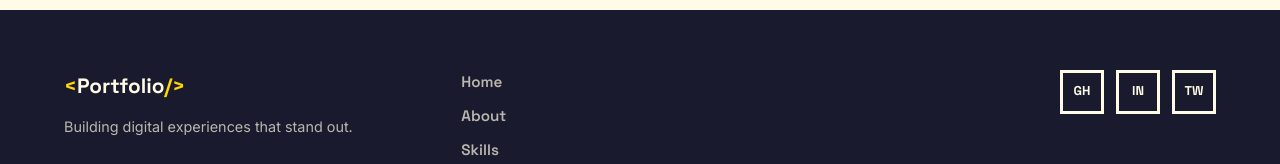
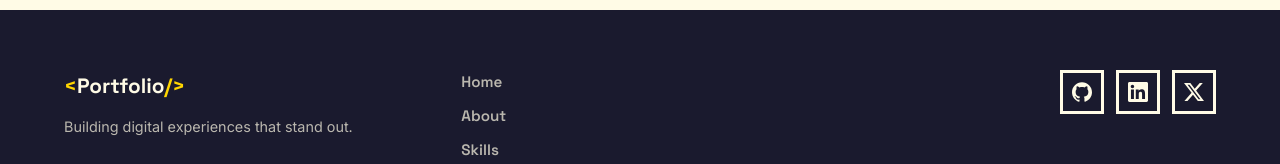
Before and after one commit to jeya-daniel-j/Portfolio, a React (Vite) app: page / in a window 1280 px wide. Shown: the part 4119-4283 px from the top of the page. Built offline with nearby package versions, Linux system fonts and the light colour scheme.

Commit message:
Update Footer social: replace text placeholders with SVG icons and official links

```diff
--- a/src/components/Footer.jsx
+++ b/src/components/Footer.jsx
@@ -28,9 +28,21 @@ export default function Footer() {
 
         <div className="footer__right">
           <div className="footer__socials">
-            <a href="#" className="footer__social brutal-border" aria-label="GitHub">GH</a>
-            <a href="#" className="footer__social brutal-border" aria-label="LinkedIn">IN</a>
-            <a href="#" className="footer__social brutal-border" aria-label="Twitter">TW</a>
+            <a href="https://github.com/jeya-daniel-j" className="footer__social brutal-border" aria-label="GitHub" target="_blank" rel="noopener noreferrer">
+              <svg width="20" height="20" viewBox="0 0 24 24" fill="none" xmlns="http://www.w3.org/2000/svg">
+                <path d="M12 .297c-6.63 0-12 5.373-12 12 0 5.303 3.438 9.8 8.205 11.385.6.113.82-.258.82-.577 0-.285-.01-1.04-.015-2.04-3.338.724-4.042-1.61-4.042-1.61C4.422 18.07 3.633 17.7 3.633 17.7c-1.087-.744.084-.729.084-.729 1.205.084 1.838 1.236 1.838 1.236 1.07 1.835 2.809 1.305 3.495.998.108-.776.417-1.305.76-1.605-2.665-.3-5.466-1.332-5.466-5.93 0-1.31.465-2.38 1.235-3.22-.135-.303-.54-1.523.105-3.176 0 0 1.005-.322 3.3 1.23.96-.267 1.98-.399 3-.405 1.02.006 2.04.138 3 .405 2.28-1.552 3.285-1.23 3.285-1.23.645 1.653.24 2.873.12 3.176.765.84 1.23 1.91 1.23 3.22 0 4.61-2.805 5.625-5.475 5.92.42.36.81 1.096.81 2.22 0 1.606-.015 2.896-.015 3.286 0 .315.21.69.825.57C20.565 22.092 24 17.592 24 12.297c0-6.627-5.373-12-12-12" fill="currentColor"/>
+              </svg>
+            </a>
+            <a href="https://www.linkedin.com/in/jeya-daniel-j/" className="footer__social brutal-border" aria-label="LinkedIn" target="_blank" rel="noopener noreferrer">
+              <svg width="20" height="20" viewBox="0 0 24 24" fill="none" xmlns="http://www.w3.org/2000/svg">
+                <path d="M20.447 20.452h-3.554v-5.569c0-1.328-.027-3.037-1.852-3.037-1.853 0-2.136 1.445-2.136 2.939v5.667H9.351V9h3.414v1.561h.046c.477-.9 1.637-1.85 3.37-1.85 3.601 0 4.267 2.37 4.267 5.455v6.286zM5.337 7.433c-1.144 0-2.063-.926-2.063-2.065 0-1.138.92-2.063 2.063-2.063 1.14 0 2.064.925 2.064 2.063 0 1.139-.925 2.065-2.064 2.065zm1.782 13.019H3.555V9h3.564v11.452zM22.225 0H1.771C.792 0 0 .774 0 1.729v20.542C0 23.227.792 24 1.771 24h20.451C23.2 24 24 23.227 24 22.271V1.729C24 .774 23.2 0 22.222 0h.003z" fill="currentColor"/>
+              </svg>
+            </a>
+            <a href="https://x.com/JeyaDanielJ" className="footer__social brutal-border" aria-label="Twitter" target="_blank" rel="noopener noreferrer">
+              <svg width="20" height="20" viewBox="0 0 24 24" fill="none" xmlns="http://www.w3.org/2000/svg">
+                <path d="M18.901 1.153h3.68l-8.04 9.19L24 22.846h-7.406l-5.8-7.584-6.638 7.584H.474l8.6-9.83L0 1.154h7.594l5.243 6.932 6.064-6.932zm-1.292 19.49h2.039L6.486 3.24H4.298l13.311 17.403z" fill="currentColor"/>
+              </svg>
+            </a>
           </div>
         </div>
       </div>
```
